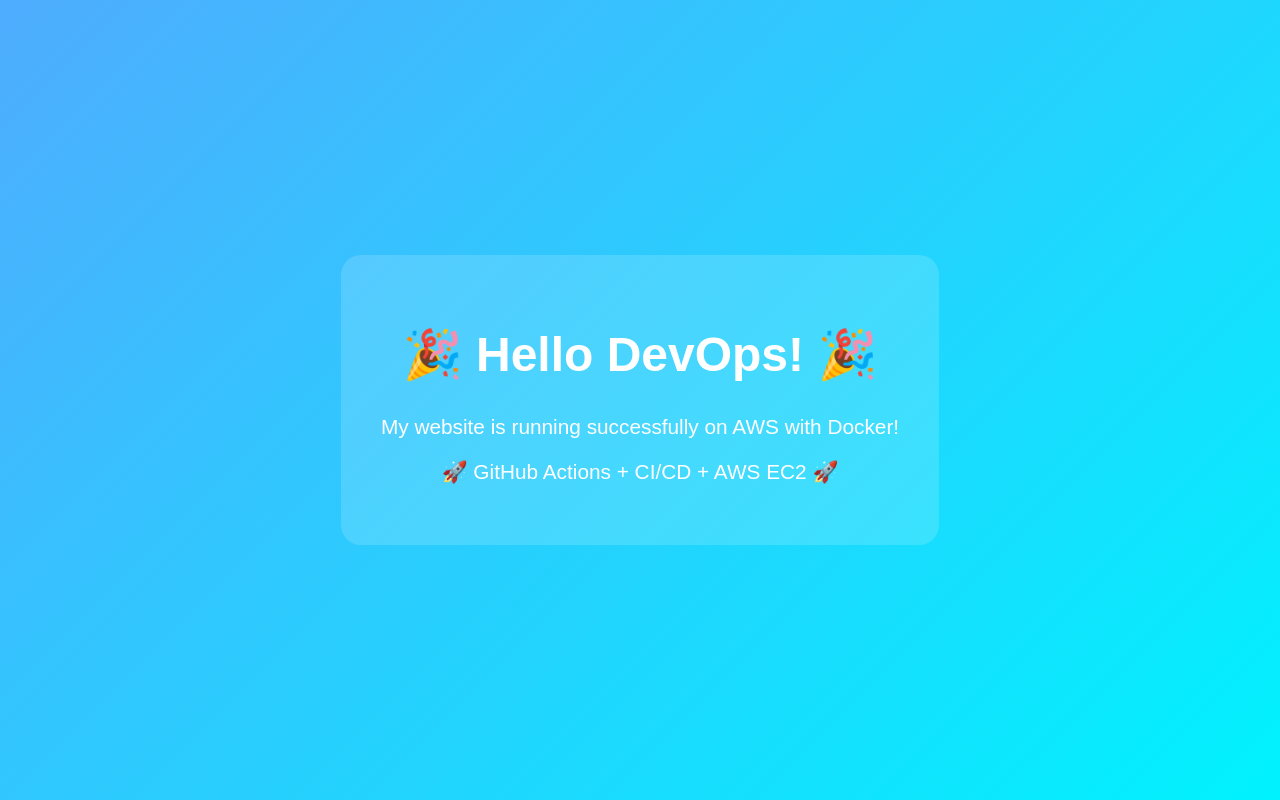
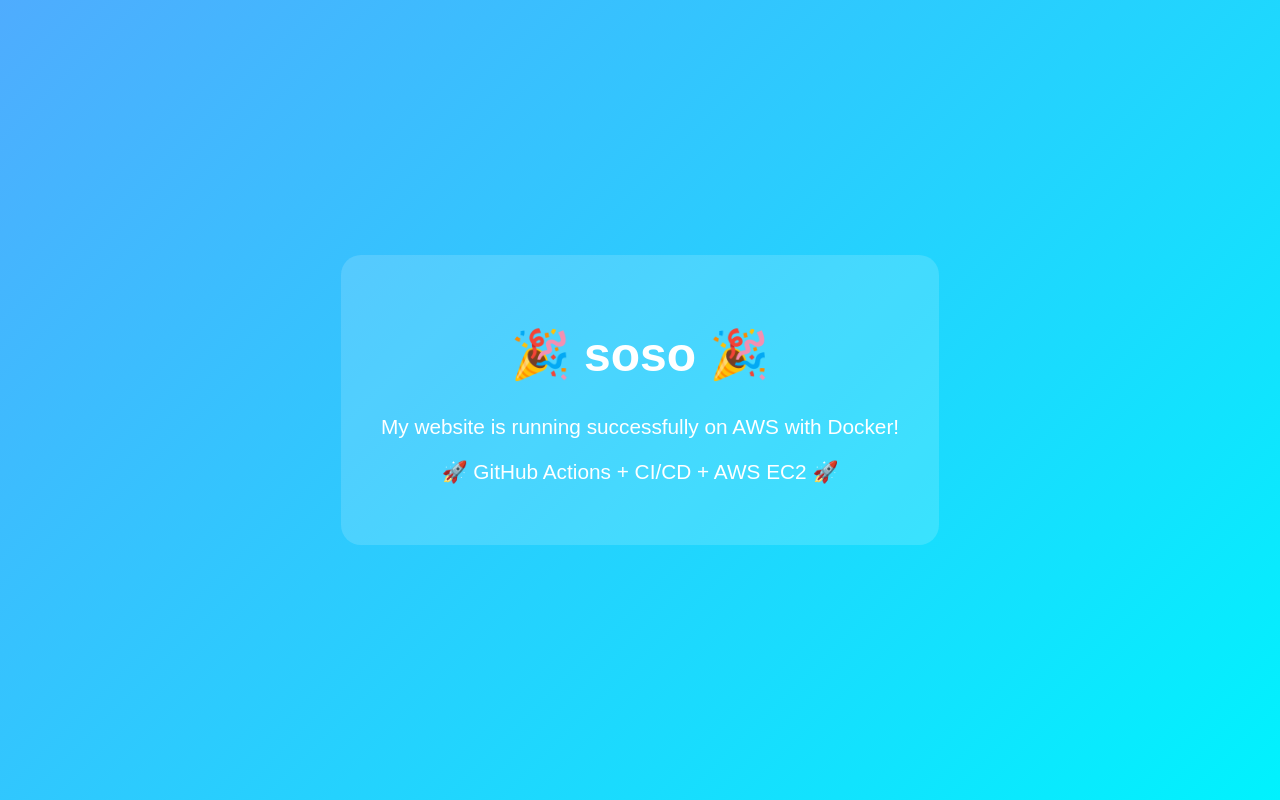
Before and after one commit to soso-droid22/devops-project, a plain HTML site: page index.html in a window 1280 px wide. Drawn offline with Linux system fonts and the light colour scheme.

Commit message:
test automatic deploy

```diff
--- a/index.html
+++ b/index.html
@@ -34,7 +34,7 @@
 </head>
 <body>
     <div class="box">
-        <h1>🎉 Hello DevOps! 🎉</h1>
+        <h1>🎉 soso 🎉</h1>
         <p>My website is running successfully on AWS with Docker!</p>
         <p>🚀 GitHub Actions + CI/CD + AWS EC2 🚀</p>
     </div>
```
